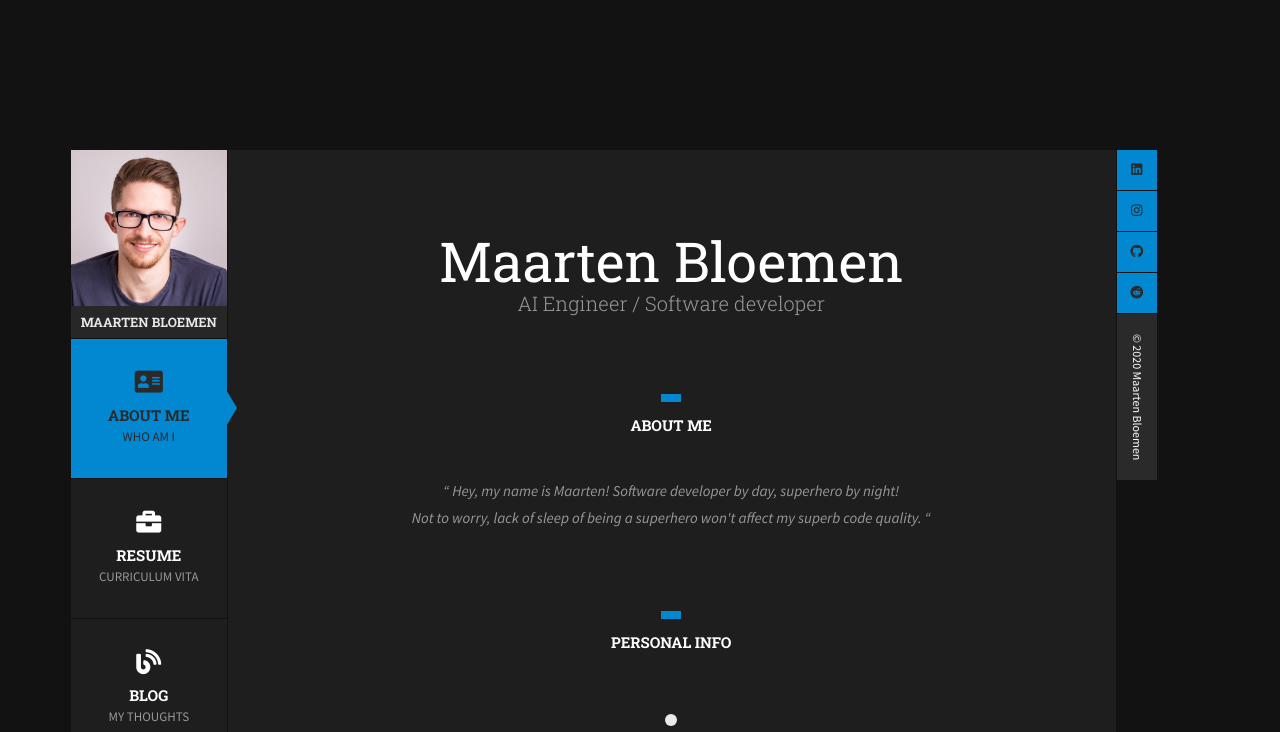
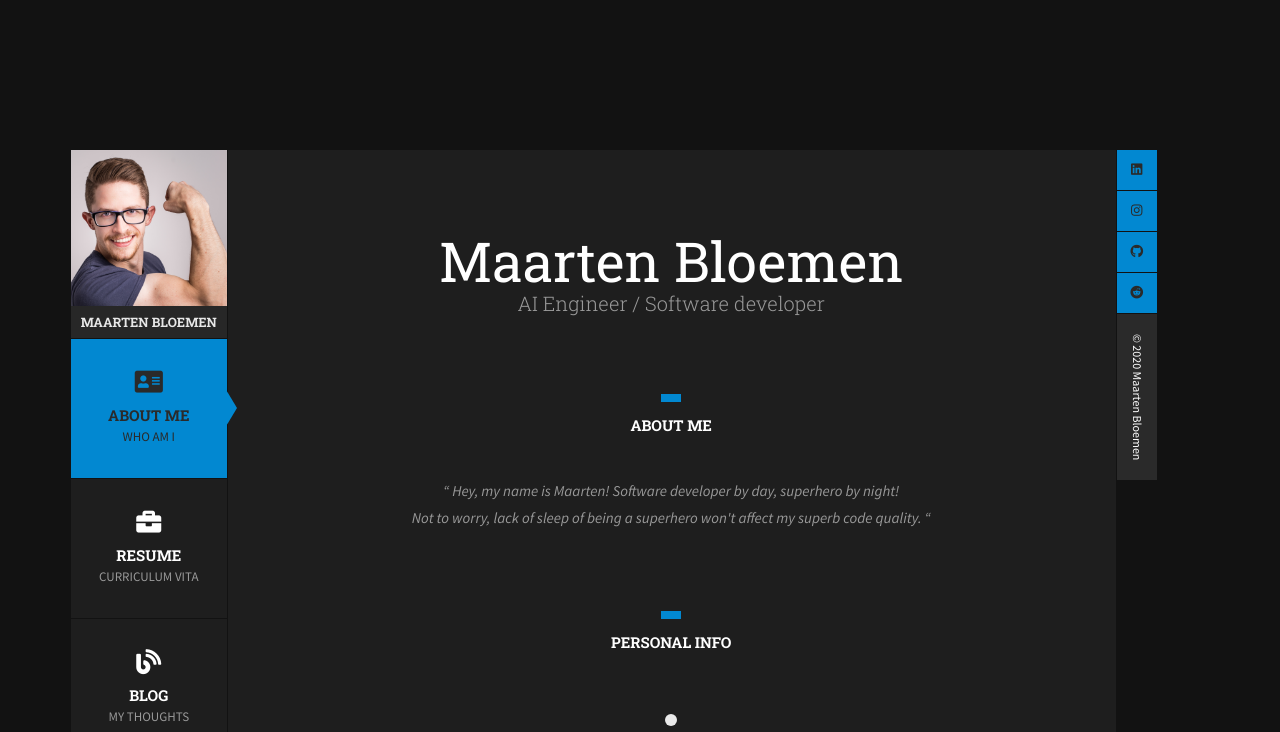
Before and after one commit to MaartenBloemen/MaartenBloemen.github.io, a React (Create React App) app: page / in a window 1280 px wide. Shown: the top 732 px of the page. Built offline with nearby package versions, Linux system fonts and the light colour scheme.

Commit message:
Removed brakke hover image animation and set static image

```diff
--- a/src/components/pages/Header.js
+++ b/src/components/pages/Header.js
@@ -1,6 +1,6 @@
 import React, { useState, useCallback } from 'react';
 import { Link } from 'react-router-dom';
-import HoverImage from './hoverImage/HoverImage';
+import profileImage from "../../img/profile-2.png";
 
 export default () => {
     const [activePage, setActivePage] = useState(1);
@@ -14,7 +14,7 @@ export default () => {
             <header id="header">
                 <div className="main-header">
                     <div className="img-profile">
-                        <HoverImage/>
+                        <img src={profileImage} alt="" />
                         <div className="name-profile t-center">
                             <h5 className="uppercase">Maarten Bloemen</h5>
                         </div>
```
